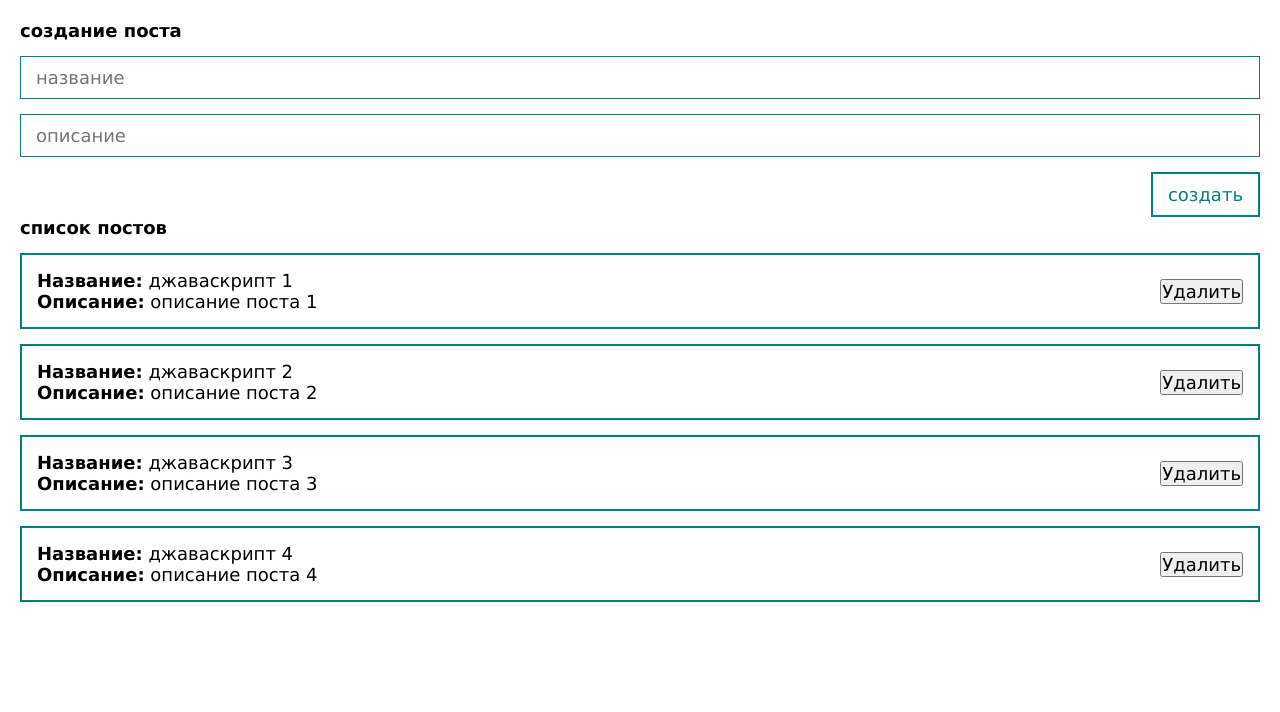
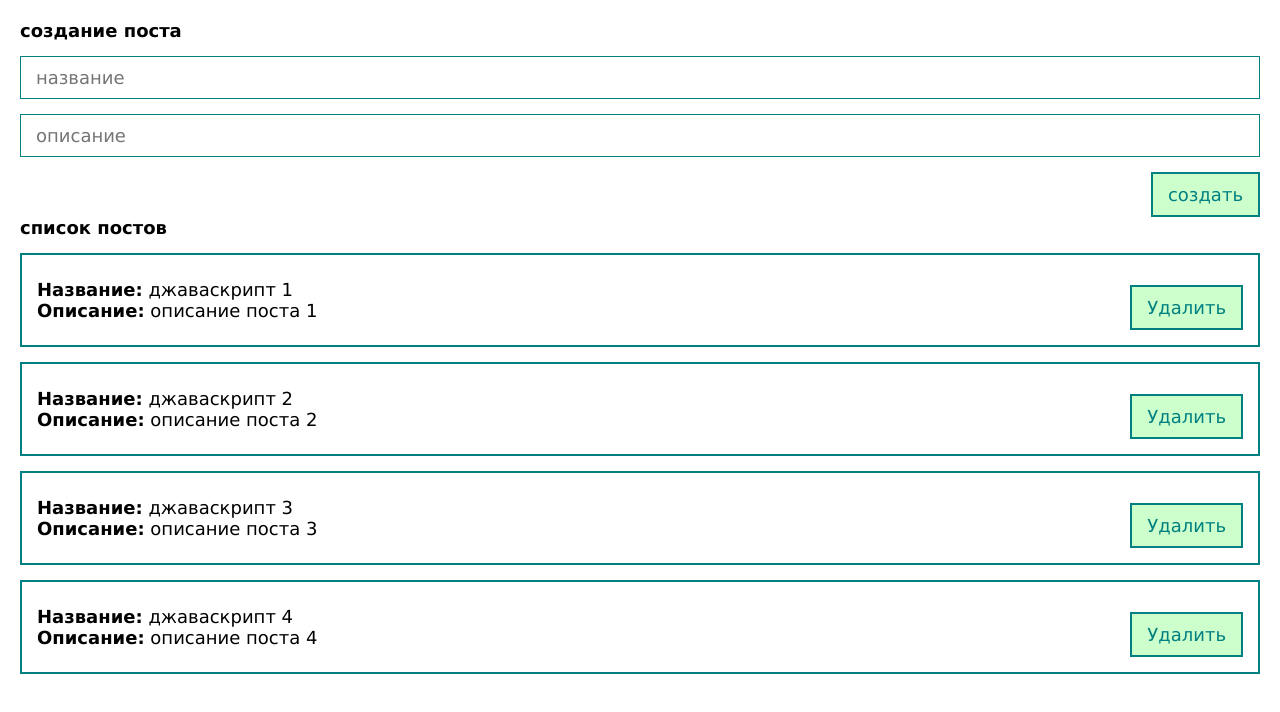
Before and after one commit to pohlebkin/vue-ulbi, a Vue app: page / in a window 1280 px wide. Shown: the top 712 px of the page. Built offline with nearby package versions, Linux system fonts and the light colour scheme.

Commit message:
используем компонент кнопки (53:32)

```diff
--- a/src/components/PostForm.vue
+++ b/src/components/PostForm.vue
@@ -14,7 +14,6 @@
             placeholder="описание"
         >
         <my-button
-            class="btn"
             style="align-self: flex-end;"
             @click="createPost"
         >
--- a/src/components/PostItem.vue
+++ b/src/components/PostItem.vue
@@ -5,14 +5,18 @@
             <div><strong>Описание:</strong> {{ post.body }}</div>
         </div>
         <div class="post__btns">
-            <button>Удалить</button>
+            <my-button>Удалить</my-button>
         </div>
     </div>
 </template>
 
 
 <script>
+import MyButton from '@/components/UI/MyButton.vue';
 export default{
+    components: {
+        MyButton
+    },
     props: {
         post: {
             type: Object,
--- a/src/components/UI/MyButton.vue
+++ b/src/components/UI/MyButton.vue
@@ -1,5 +1,5 @@
 <template>
-    <button>
+    <button class="btn">
         <slot></slot>
     </button>
 </template>
@@ -19,5 +19,7 @@ export default{
     background: none;
     color: teal;
     border: 2px solid teal;
+    cursor: pointer;
+    background-color: #ccffcc;
 }
 </style>
```
